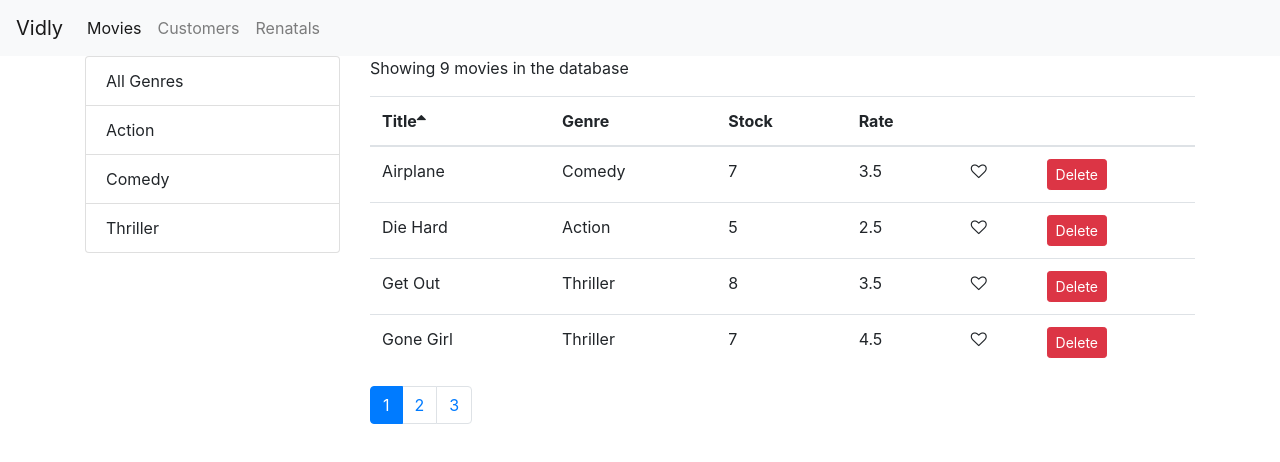
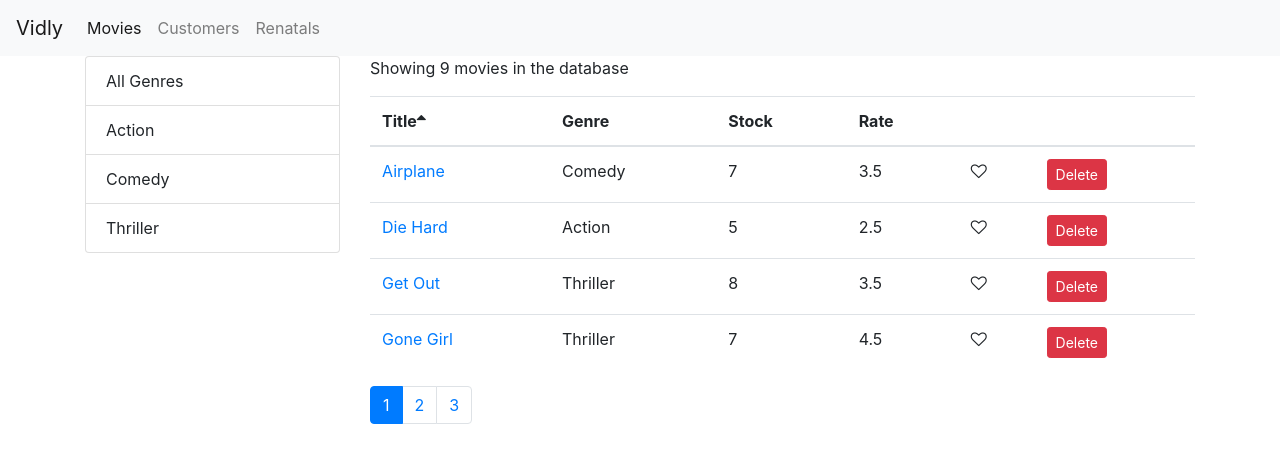
Before and after one commit to bsbrionesOS/Vidly, a React (Create React App) app: page /movies in a window 1280 px wide. Shown: the top 462 px of the page. Built offline with nearby package versions, Linux system fonts and the light colour scheme.

Commit message:
linked to movie Form

```diff
--- a/src/App.js
+++ b/src/App.js
@@ -2,10 +2,12 @@
 import { Route, Redirect, Switch } from "react-router-dom";
 import Movies from "./components/movies";
 import Customers from "./components/customers";
+import MovieForm from "./components/movieForm"
 import Rentals from "./components/rentals";
 import NotFound from "./components/notFound";
 import NavBar from './components/navBar';
 import "./App.css";
+
 
 function App() {
   return (
@@ -13,6 +15,7 @@
       <NavBar/>
     <main className="container">
       <Switch>
+        <Route path="/movies/:id" component={MovieForm}></Route>
         <Route path="/movies" component={Movies}></Route>
         <Route path="/customers" component={Customers}></Route>
         <Route path="rentals" component={Rentals}></Route>
--- a/src/components/movieForm.jsx
+++ b/src/components/movieForm.jsx
@@ -1,7 +1,12 @@
-import React from 'react';
+import React from "react";
 
-const MovieForm = () => {
-  return ( <h1>MovieForm</h1> );
-}
+const MovieForm = ({ match, history }) => {
+  return (
+    <div>
+      <h1>MovieForm {match.params.id}</h1>
+      <button className="btn btn-primary" onClick={() => history.push('/movies')}>Save</button>
+    </div>
+  );
+};
 
 export default MovieForm;
--- a/src/components/moviesTable.jsx
+++ b/src/components/moviesTable.jsx
@@ -1,29 +1,50 @@
-import React, {Component} from 'react';
+import React, { Component } from "react";
+import {Link} from "react-router-dom";
 import Like from "./common/like";
 import Table from "./common/table";
 
 class MoviesTable extends Component {
   columns = [
-    {path: 'title', label: 'Title'},
-    {path: 'genre.name', label: 'Genre'},
-    {path: 'numberInStock', label: 'Stock'},
-    {path: 'dailyRentalRate', label: 'Rate'},
-    { key: 'like', content: movie => <Like liked={movie.liked} onClick={() => this.props.onLike(movie)} />},
-    { key: 'Delete', content: movie => <button onClick={() => this.props.onDelete(movie)} className="btn btn-danger btn-sm">Delete</button>}
+    {
+      path: "title",
+      label: "Title",
+      content: (movie) => (
+        <Link to={`/movies/${movie._id}`}>{movie.title}</Link>
+      ),
+    },
+    { path: "genre.name", label: "Genre" },
+    { path: "numberInStock", label: "Stock" },
+    { path: "dailyRentalRate", label: "Rate" },
+    {
+      key: "like",
+      content: (movie) => (
+        <Like liked={movie.liked} onClick={() => this.props.onLike(movie)} />
+      ),
+    },
+    {
+      key: "Delete",
+      content: (movie) => (
+        <button
+          onClick={() => this.props.onDelete(movie)}
+          className="btn btn-danger btn-sm"
+        >
+          Delete
+        </button>
+      ),
+    },
   ];
 
   render() {
-    const {movies, onSort, sortColumn} = this.props;
+    const { movies, onSort, sortColumn } = this.props;
     return (
       <Table
-      columns={this.columns}
-      data={movies}
-      sortColumn={sortColumn}
-      onSort={onSort}
+        columns={this.columns}
+        data={movies}
+        sortColumn={sortColumn}
+        onSort={onSort}
       />
-     );
+    );
   }
 }
 
-
 export default MoviesTable;
```
